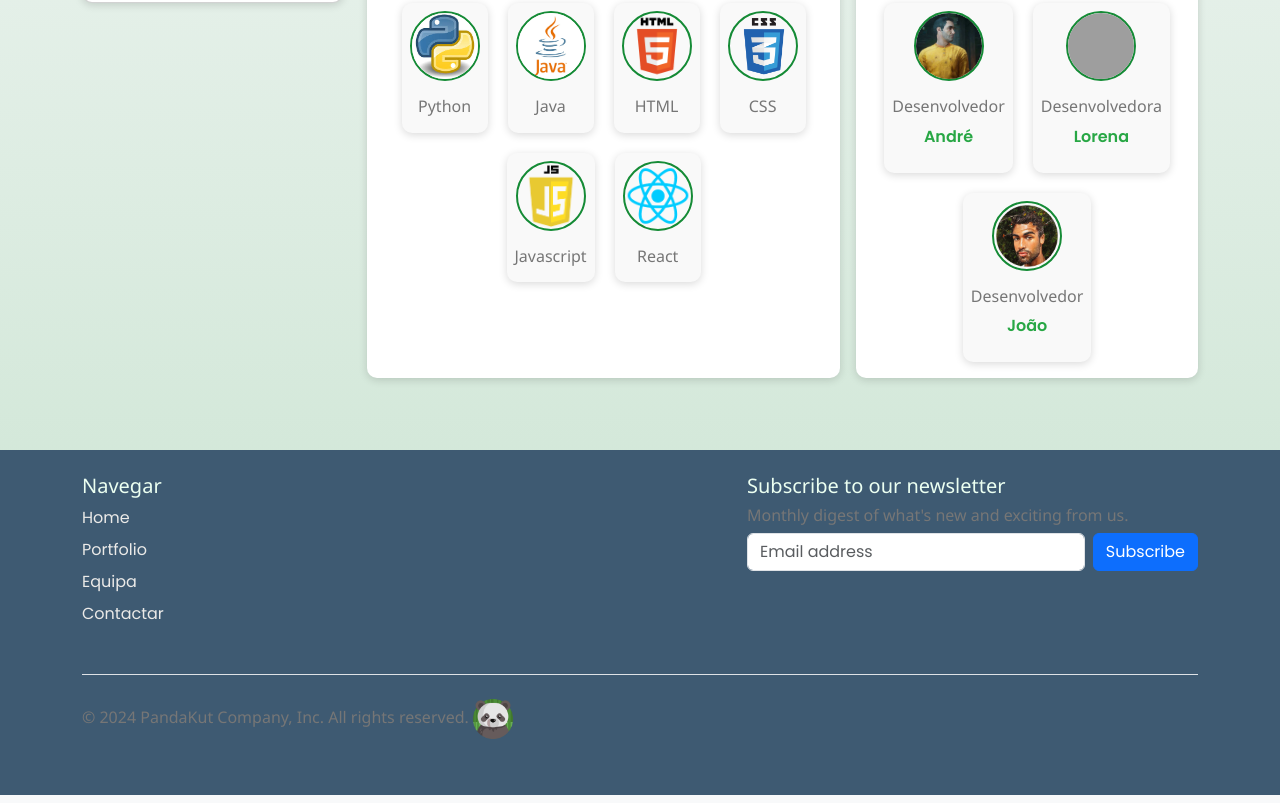
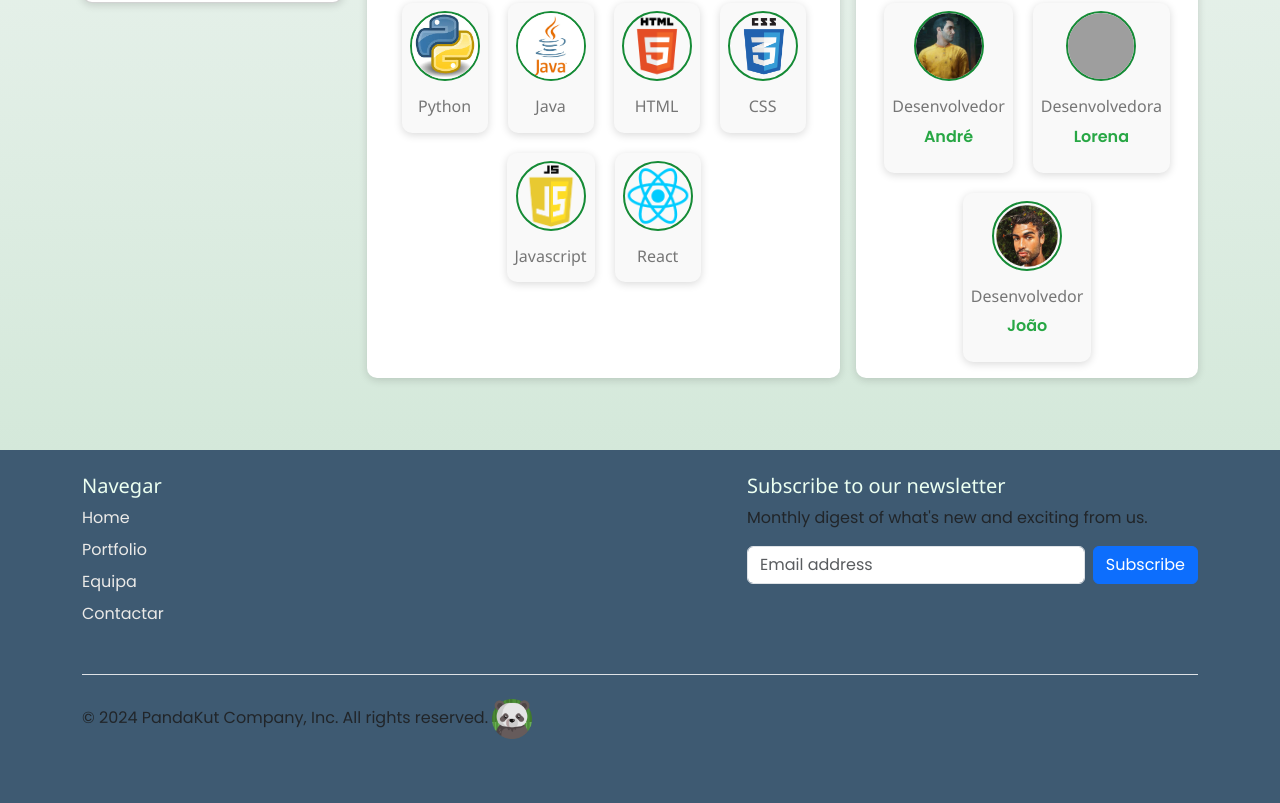
Before and after one commit to HenriqueCrosio/Web_final_CESAE, a plain HTML site: page pages/perfis/perfilHenrique.html in a window 1280 px wide. Shown: the part 557-1360 px from the top of the page. Drawn offline with nearby package versions, Linux system fonts and the light colour scheme; grey boxes are pictures that could not be loaded; a web font is replaced by a local one.

Commit message:
ajuste css perfil

```diff
--- a/pages/perfis/perfilHenrique.html
+++ b/pages/perfis/perfilHenrique.html
@@ -194,7 +194,7 @@
         <div class="col-md-5 offset-md-1 mb-3">
           <form>
             <h5>Subscribe to our newsletter</h5>
-            <h6>Monthly digest of what's new and exciting from us.</h6>
+            <p>Monthly digest of what's new and exciting from us.</p>
             <div class="d-flex flex-column flex-sm-row w-100 gap-2">
               <label for="newsletter1" class="visually-hidden">Email address</label>
               <input id="newsletter1" type="text" class="form-control" placeholder="Email address">
@@ -205,7 +205,7 @@
       </div>
 
       <div class="d-flex flex-column flex-sm-row justify-content-between py-4 my-4 border-top">
-        <h6>© 2024 PandaKut Company, Inc. All rights reserved. <img class="s-logo" src="img/714043.png" alt="logopanda"> </h6>
+        <p>© 2024 PandaKut Company, Inc. All rights reserved. <img class="s-logo" src="img/714043.png" alt="logopanda"> </p>
       </div>
     </div>
   </footer>
```
